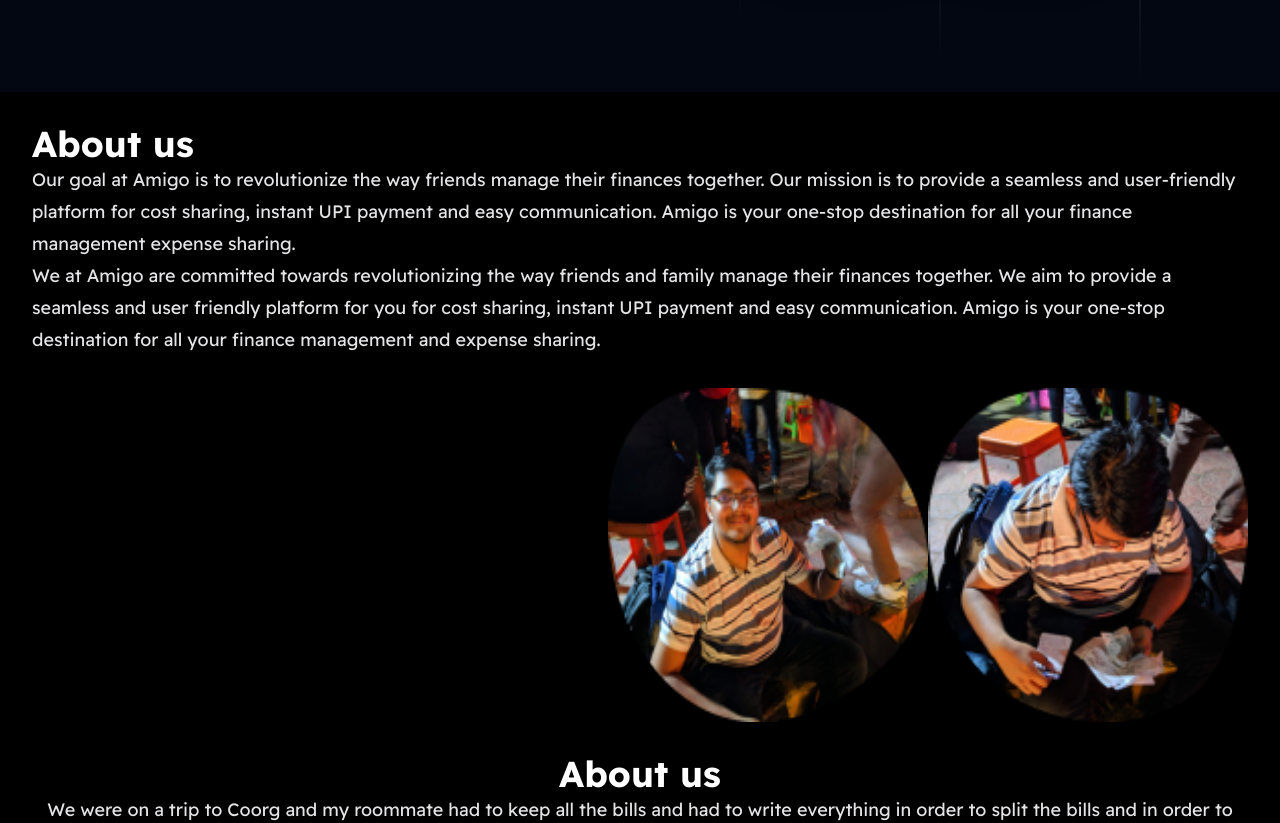
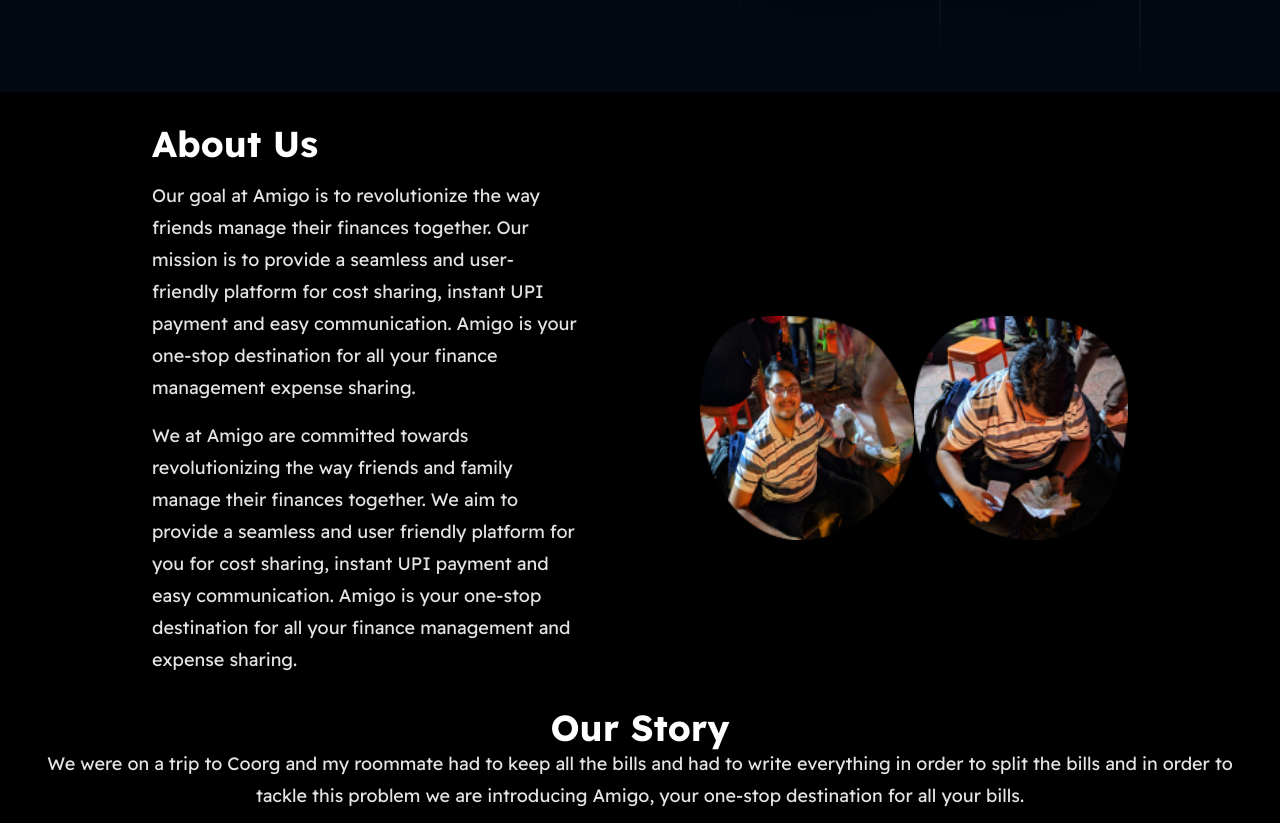
Before and after one commit to get-amigo/Amigo-Web, a Next.js app: page / in a window 1280 px wide. Shown: the part 606-1429 px from the top of the page. Built offline with nearby package versions, Linux system fonts and the light colour scheme; what @catppuccin/tailwindcss would draw is missing.

Commit message:
chore: Refactor landing page layout and content

```diff
--- a/src/components/landing/story.tsx
+++ b/src/components/landing/story.tsx
@@ -11,6 +11,7 @@
           .about-us-section {
             text-align: center;
           }
+          .about-us-section h1,
           .about-us-section p {
             text-align: center;
           }
@@ -18,33 +19,57 @@
             display: none;
           }
         }
+        @media (min-width: 600px) {
+          .about-us-section {
+            padding-left: 60px;
+            padding-right: 60px;
+          }
+          .about-us-section h1,
+          .about-us-section p {
+            padding-left: 60px;
+            padding-right: 60px;
+          }
+          .about-us-section .image-container {
+            padding-left: 60px;
+            padding-right: 60px;
+          }
+          .about-us-section .paragraph-spacing {
+            margin-bottom: 1rem; /* Adds space between paragraphs */
+          }
+        }
       `}</style>
       <section className="about-us-section mb-8">
-        <h1 className="text-4xl font-bold">About us</h1>
-        <p className="text-lg leading-8 text-zinc-200 text-center md:text-left">
+        <h1 className="text-4xl font-bold mb-4">About Us</h1>
+        <div className="flex flex-col md:flex-row justify-between items-center">
+          <div className="md:w-1/2">
+            <p className="text-lg leading-8 text-zinc-200 text-center md:text-left paragraph-spacing">
               Our goal at Amigo is to revolutionize the way friends manage their finances together. Our mission is to provide a seamless and user-friendly platform for cost sharing, instant UPI payment and easy communication. Amigo is your one-stop destination for all your finance management expense sharing.
             </p>
             <p className="hide-on-mobile text-lg leading-8 text-zinc-200 text-center md:text-left">
               We at Amigo are committed towards revolutionizing the way friends and family manage their finances together. We aim to provide a seamless and user friendly platform for you for cost sharing, instant UPI payment and easy communication. Amigo is your one-stop destination for all your finance management and expense sharing.
             </p>
-        <div className="flex justify-end mt-8">
+          </div>
+          <div className="flex md:w-1/2 justify-end mt-8 md:mt-0 image-container">
             <Image
               src="/images/story1.png"
               width={320}
               height={364}
               alt="Story Image 1"
+              className="mb-6 md:mb-0"
             />
             <Image
               src="/images/story2.png"
               width={320}
               height={364}
               alt="Story Image 2"
+              className="mt-6 md:mt-0"
             />
+          </div>
         </div>
       </section>
 
-      <section className="text-center">
-        <h1 className="text-4xl font-bold text-center">About us</h1>
+      <section className="text-center pb-15">
+        <h1 className="text-4xl font-bold text-center">Our Story</h1>
         <p className="text-lg leading-8 text-zinc-200 text-center">
           We were on a trip to Coorg and my roommate had to keep all the bills and had to write everything in order to split the bills and in order to tackle this problem we are introducing Amigo, your one-stop destination for all your bills.
         </p>
```
Also changed, not shown: src/components/landing/tutorial.tsx (added). Lines whose indentation alone changed are shown as unchanged.
